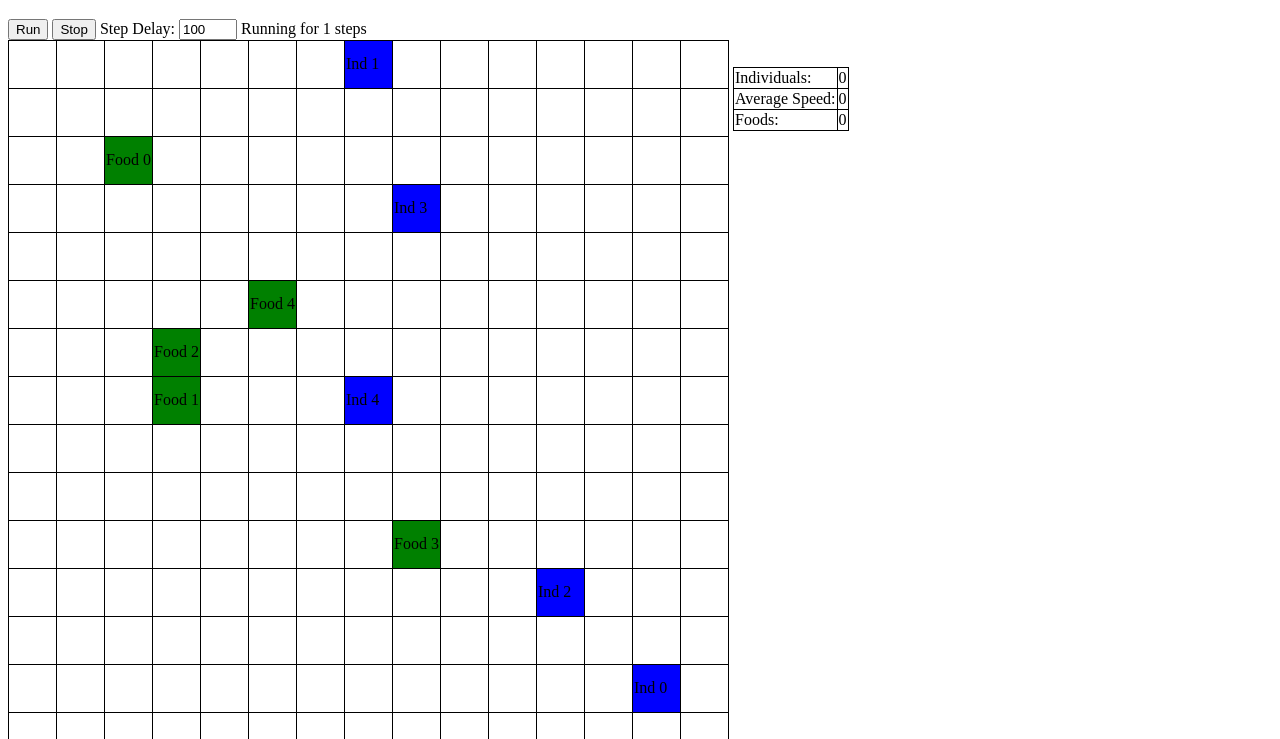
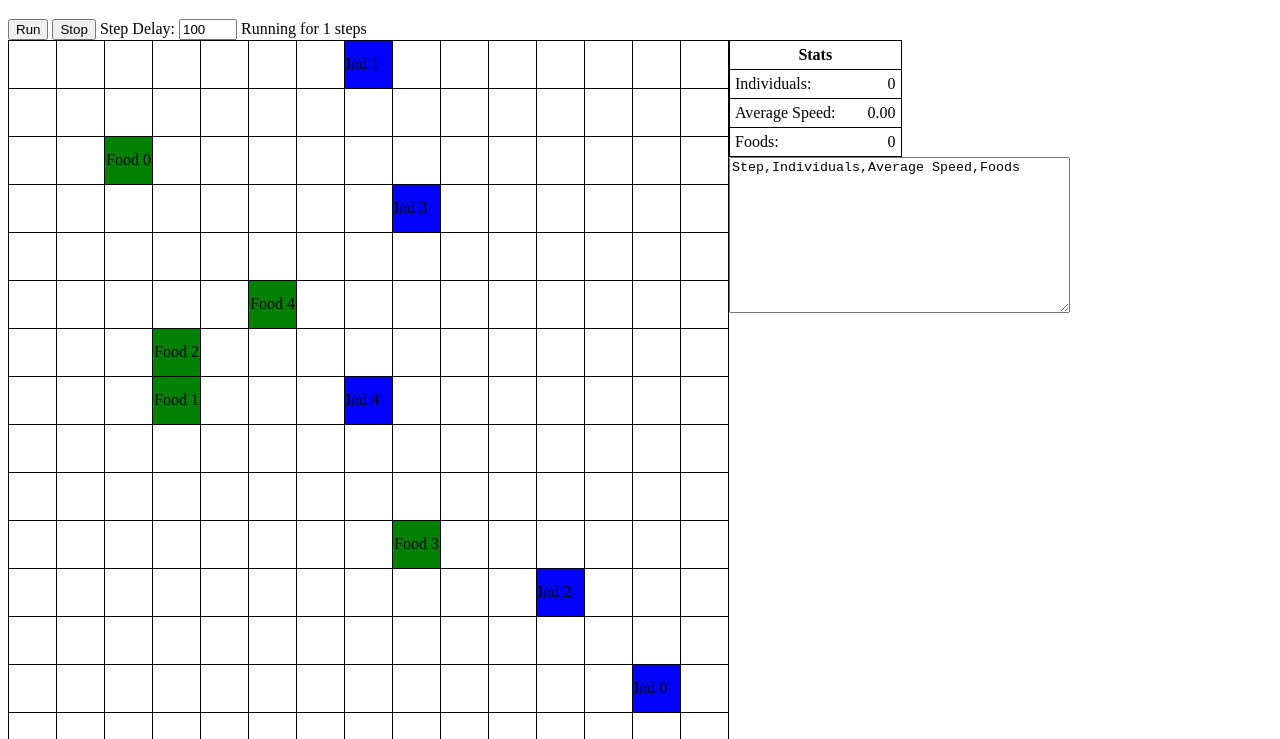
Before and after one commit to timothyhollabaugh/Evolution-Simulation, a plain HTML site: page index.html in a window 1280 px wide. Shown: the part 61-800 px from the top of the page. Drawn offline with Linux system fonts and the light colour scheme.

Commit message:
Style changes

```diff
--- a/index.html
+++ b/index.html
@@ -22,10 +22,21 @@
     </table>
 
     <table id="stats">
-        <tr><td>Individuals:</td><td id="numInds">0</td></tr>
-        <tr><td>Average Speed:</td><td id="avgSpeed">0</td></tr>
-        <tr><td>Foods:</td><td id="numFoods">0</td></tr>
+        <th colspan="2">Stats</th>
+        <tr>
+            <td id="label">Individuals:</td>
+            <td id="numInds">0</td>
+        </tr>
+        <tr>
+            <td id="label">Average Speed:</td>
+            <td id="avgSpeed">0.00</td>
+        </tr>
+        <tr>
+            <td id="label">Foods:</td>
+            <td id="numFoods">0</td>
+        </tr>
     </table>
+
     <!--
     <table id="ind" class="list">
     </table>
@@ -33,6 +44,7 @@
     <table id="food" class="list">
     </table>
     -->
+
     <textarea id="csv" cols="40" rows="10" readonly="true"></textarea>
 
     <script type="text/javascript" src="jquery-1.12.3.min.js"></script>
--- a/stylesheet.css
+++ b/stylesheet.css
@@ -1,10 +1,16 @@
-table, th, td {
-   border: 1px solid black;
+table,
+th,
+td {
+    border: 1px solid black;
 }
 
 table {
     border-collapse: collapse;
-    display: inline-table;
+    padding: 5px;
+}
+
+#sim {
+    float: left;
 }
 
 #sim td {
@@ -12,7 +18,8 @@ table {
     height: 45px;
 }
 
-.list td, th{
+.list td,
+th {
     width: 70px;
     text-align: center;
 }
@@ -29,3 +36,24 @@ table input {
 textarea {
     display: block;
 }
+
+#stats {
+    display: inline-table;
+}
+
+#stats td,
+th {
+    padding: 5px;
+}
+
+#label {
+    border-right-style: none;
+}
+
+#numInds,
+#numFoods,
+#avgSpeed {
+    width: 50px;
+    text-align: right;
+    border-left-style: none;
+}
```
